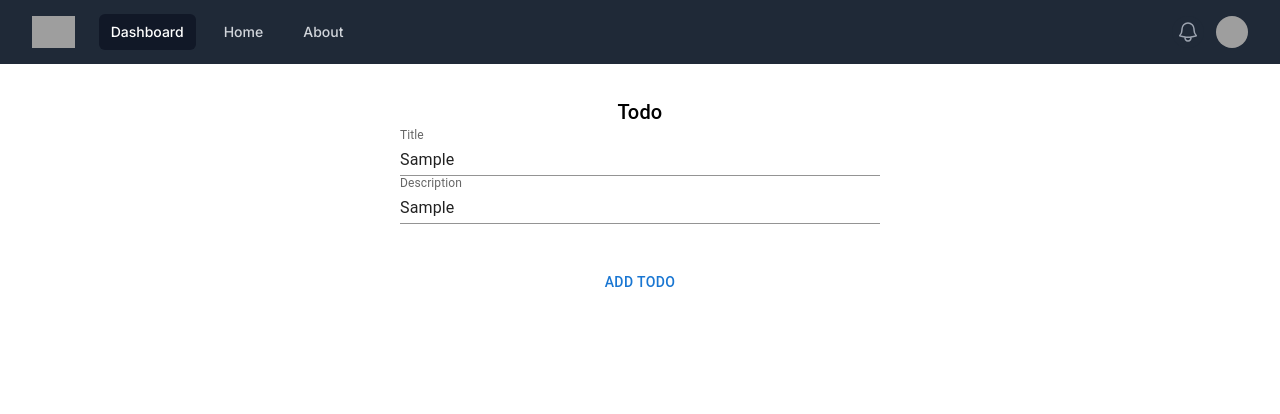
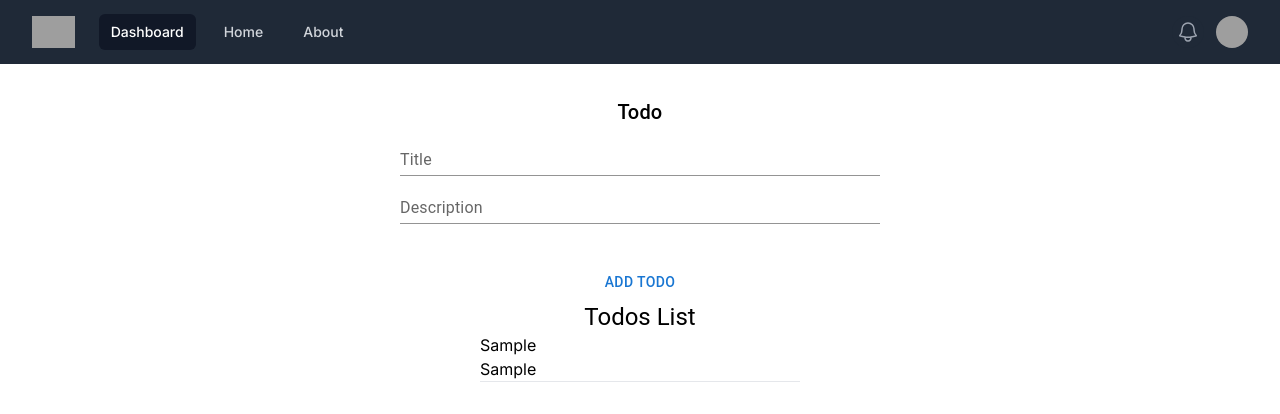
Before and after one commit to usamarasheeddev/next-todo-app, a Next.js app: page / in a window 1280 px wide. Both pictures are taken after typing "Sample", "Sample" into the empty fields and a click on the button "ADD TODO". Shown: the top 414 px of the page. Built offline with nearby package versions, Linux system fonts and the light colour scheme; grey boxes are pictures that could not be loaded.

Commit message:
adding todo

```diff
--- /dev/null
+++ b/src/Components/Clientside/TodosList.jsx
@@ -0,0 +1,23 @@
+"use client"
+import React from 'react'
+import { useContext } from 'react'
+import { TodosContext } from './TodoProvider'
+import { Box } from '@mui/material'
+
+export default function TodosList({ children }) {
+    const { todos, setTodos } = useContext(TodosContext)
+    return (
+        <ul style={{width:'20rem',margin:'auto'}}>
+               {todos.map((todo) => {
+                return <Box key={todo.id}>
+
+                    <li >{todo.title}</li>
+                    <p>{todo.description}</p>
+                    <hr/>
+                </Box>
+
+            })}
+
+        </ul>
+    )
+}
--- a/src/Components/Clientside/inputForm.jsx
+++ b/src/Components/Clientside/inputForm.jsx
@@ -7,7 +7,7 @@ import { TodosContext } from './TodoProvider'
 
 export default function InputForm() {
     const { todos, setTodos } = useContext(TodosContext)
-    const [todo, setTodo] = React.useState('')
+    const [todo, setTodo] = React.useState({ title: '', description: '' })
 
 
 
@@ -18,9 +18,11 @@ export default function InputForm() {
 
     const handleOnSubmit = (e) => {
         e.preventDefault();
-        console.log(todo);
-        addTodo()
-        setTodo('')
+        if (todo.title && todo.description != '') {
+
+            addTodo()
+            setTodo({ title: '', description: '' })
+        }
     }
 
 
@@ -35,7 +37,7 @@ export default function InputForm() {
         <React.Fragment>
             <Typography align='center' variant='h6' sx={{ mt: '2rem' }}>Todo</Typography>
             <form onSubmit={handleOnSubmit} style={{ display: 'flex', flexDirection: 'column', width: '30rem', margin: 'auto' }}>
-                <TextField value={todo.name} id="title" name='title' label="Title" onChange={onChange} variant='standard' />
+                <TextField value={todo.title} id="title" name='title' label="Title" onChange={onChange} variant='standard' />
                 <TextField value={todo.description} id="description" name='description' onChange={onChange} label="Description" variant='standard' style={{ mt: '3rem' }} />
 
                 <Button type='submit' sx={{ mt: 5 }}>Add todo</Button>
--- /dev/null
+++ b/src/Components/ServerSide/TodosServer.jsx
@@ -0,0 +1,17 @@
+import React from 'react'
+
+export default function TodosServer(props) {
+    const { todos } = props
+    return (
+        <div>
+            {todos.map((todo) => {
+                return <Box key={todo.id}>
+
+                    <li >{todo.title}</li>
+                    <p>{todo.description}</p>
+                </Box>
+
+            })}
+        </div>
+    )
+}
--- a/src/app/page.js
+++ b/src/app/page.js
@@ -2,11 +2,27 @@ import Link from 'next/link'
 import React from 'react'
 import Navbar from '../Components/Clientside/Navbar'
 import InputForm from '../Components/Clientside/inputForm'
+import { Typography, Box } from '@mui/material'
+import TodosList from '@/Components/Clientside/TodosList'
+import TodosServer from '@/Components/ServerSide/TodosServer'
 
 export default function page() {
   return (
-    <div style={{width:'100%'}}>
+    <div style={{ width: '100%' }}>
       <InputForm />
+
+
+
+      <Box sx={{ margin: 'auto',display:'felx',flexDirection:'column',justifyContent:'center',alignItems:'center'}}>
+
+        <Typography align='center' variant='h5'>
+          Todos List
+        </Typography>
+
+
+        <TodosList />
+
+      </Box>
     </div>
   )
 }
```
